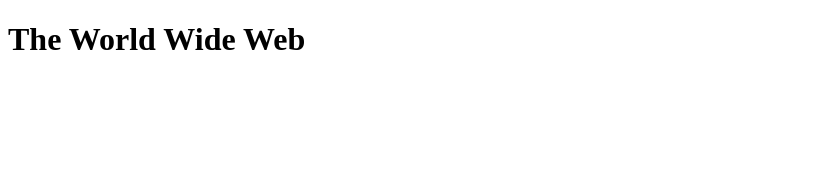
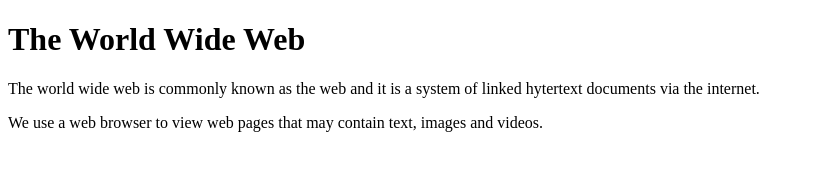
Before and after one commit to bida23-087/hello-world, a plain HTML site: page index.html in a window 1280 px wide. Shown: the whole page, without its empty margins (0-814 px from the left). Drawn offline with Linux system fonts and the light colour scheme.

Commit message:
index.html

```diff
--- a/index.html
+++ b/index.html
@@ -5,5 +5,7 @@
   </HEAD>
   <body>
     <h1>The World Wide Web</h1>
+    <p>The world wide web is commonly known as the web and it is a system of linked hytertext documents via the internet.</p>
+    <p>We use a web browser to view web pages that may contain text, images and videos.</p>
   </body>
 </HTML>
```
